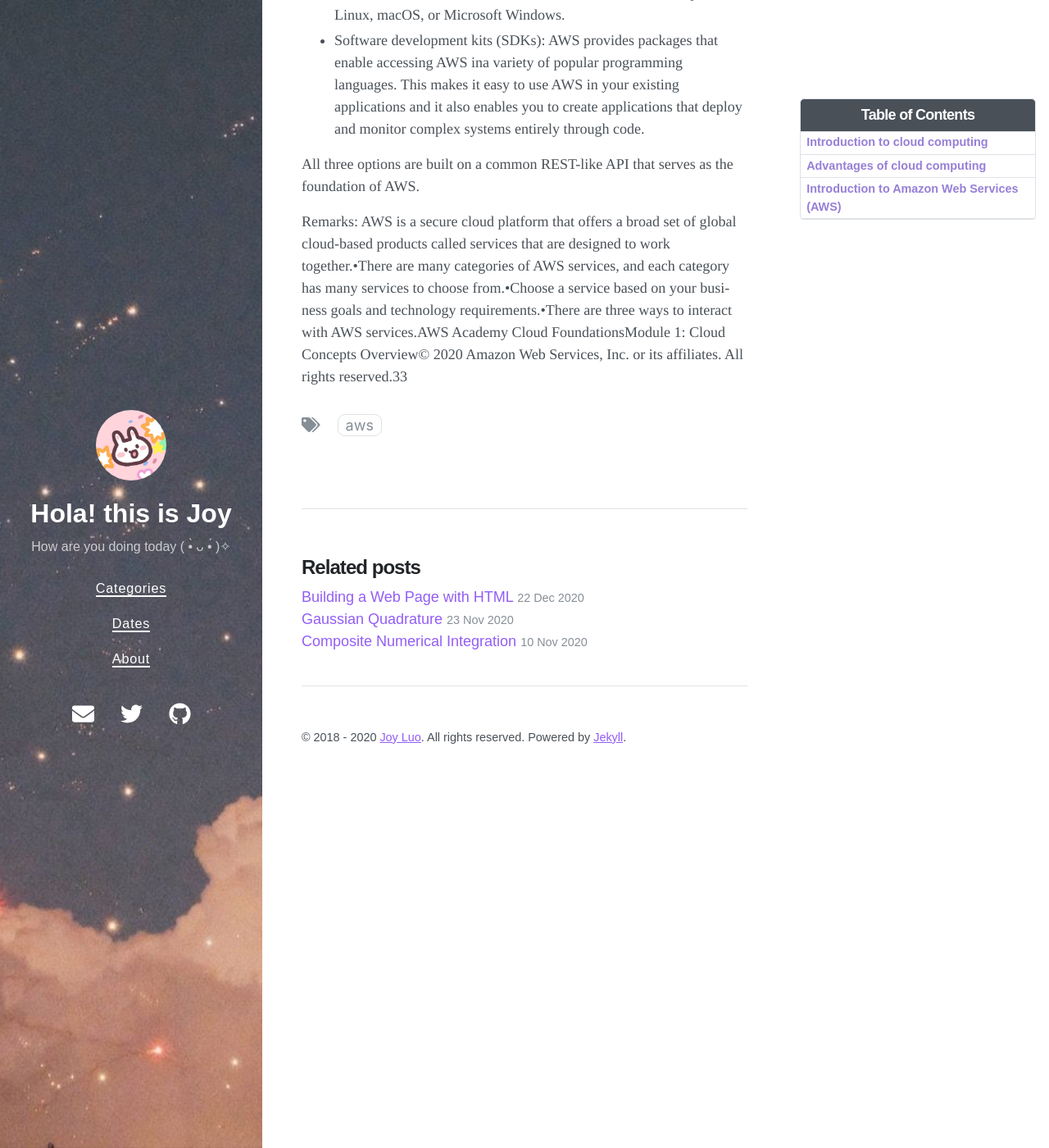
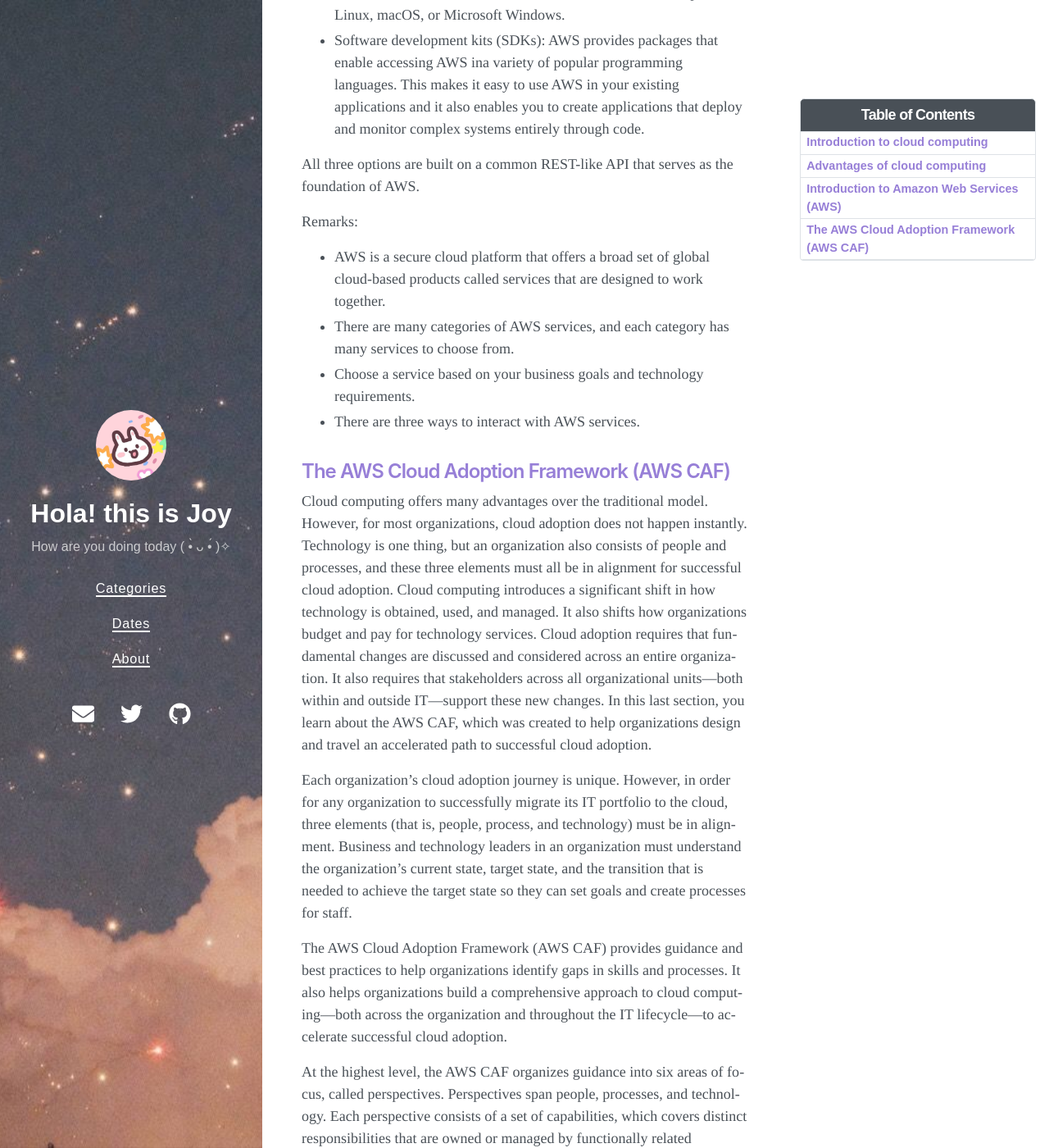
Before and after one commit to Joy3Luo/mathnotes, a Jekyll site: the page built from _posts/2020-12-25-AWS .md, in a window 1280 px wide and 1400 px high, scrolled down 8237 px. Shown: the whole window at 82% size. Built offline with Jekyll 4.4.1, drawn with Linux system fonts in a browser that asks for light colours; nearby versions of some CDN libraries; some of the changed text lies outside the part shown.

Commit message:
Update 2020-12-25-AWS .md

```diff
--- a/_posts/2020-12-25-AWS .md
+++ b/_posts/2020-12-25-AWS .md
@@ -156,4 +156,25 @@
 All three options are built on a common REST-like API that serves as the foundation of AWS.
 
 Remarks:
-AWS is a secure cloud platform that offers a broad set of global cloud-based products called services that are designed to work together.•There are many categories of AWS services, and each category has many services to choose from.•Choose a service based on your business goals and technology requirements.•There are three ways to interact with AWS services.AWS Academy Cloud FoundationsModule 1: Cloud Concepts Overview© 2020 Amazon Web Services, Inc. or its affiliates. All rights reserved.33
+- AWS is a secure cloud platform that offers a broad set of global cloud-based products called services that are designed to work together.
+- There are many categories of AWS services, and each category has many services to choose from.
+- Choose a service based on your business goals and technology requirements.
+- There are three ways to interact with AWS services.
+
+
+
+## <font color= 977FD7>The AWS Cloud Adoption Framework (AWS CAF)</font>
+
+Cloud computing offers many advantages over the traditional model. However, for most organizations, cloud adoption does not happen instantly. Technology is one thing, but an organization also consists of people and processes, and these three elements must all be in alignment for successful cloud adoption. Cloud computing introduces a significant shift in how technology is obtained, used, and managed. It also shifts how organizations budget and pay for technology services. Cloud adoption requires that fundamental changes are discussed and considered across an entire organization. It also requires that stakeholders across all organizational units—both within and outside IT—support these new changes. In this last section, you learn about the AWS CAF, which was created to help organizations design and travel an accelerated path to successful cloud adoption.
+
+
+Each organization’s cloud adoption journey is unique. However, in order for any organization to successfully migrate its IT portfolio to the cloud, three elements (that is, people, process, and technology) must be in alignment. Business and technology leaders in an organization must understand the organization’s current state, target state, and the transition that is needed to achieve the target state so they can set goals and create processes for staff.
+
+The AWS Cloud Adoption Framework (AWS CAF) provides guidance and best practices to help organizations identify gaps in skills and processes. It also helps organizations build a comprehensive approach to cloud computing—both across the organization and throughout the IT lifecycle—to accelerate successful cloud adoption.
+
+At the highest level, the AWS CAF organizes guidance into six areas of focus, called perspectives. Perspectives span people, processes, and technology. Each perspective consists of a set of capabilities, which covers distinct responsibilities that are owned or managed by functionally related stakeholders.
+
+Capabilities within each perspective are used to identify which areas of an organization require attention. By identifying gaps, prescriptive work streams can be created that support a successful cloud journey.
+
+
+In general, the Business, People, and Governance perspectives focus on business capabilities, while the Platform, Security, and Operations perspectives focus on technical capabilities.
```
